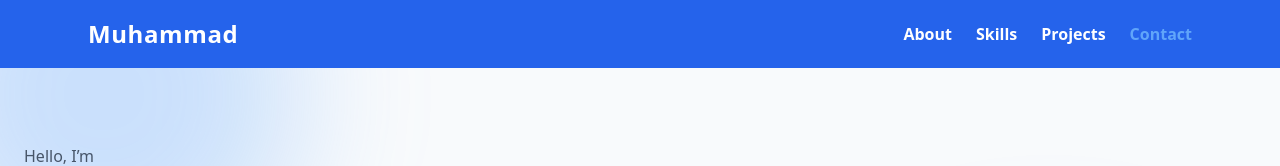
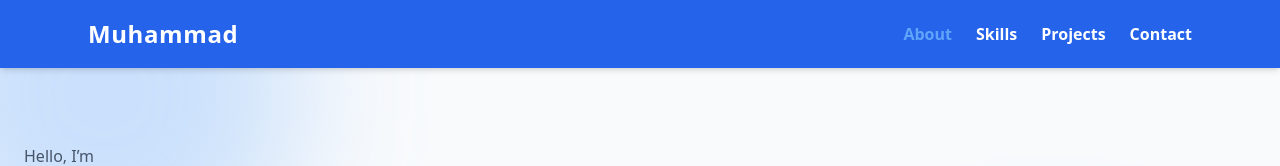
Before and after one commit to Abrahamalejolowo/Muhammad-portfolio-, a React (Vite) app: page / in a window 1280 px wide. Shown: the top 166 px of the page. Built offline with nearby package versions, Linux system fonts and the light colour scheme.

Commit message:
Make changes on navbar

```diff
--- a/src/components/Navbar.jsx
+++ b/src/components/Navbar.jsx
@@ -1,75 +1,56 @@
-import { useState, useEffect } from "react";
-import { motion, AnimatePresence } from "framer-motion";
+import { useState } from "react";
 import { FaBars, FaTimes } from "react-icons/fa";
 
 export default function Navbar() {
   const [open, setOpen] = useState(false);
-  const [active, setActive] = useState("#about"); // track active section
+  const [active, setActive] = useState("#about");
 
   const navLinks = [
-
     { href: "#about", label: "About" },
     { href: "#skills", label: "Skills" },
     { href: "#projects", label: "Projects" },
     { href: "#contact", label: "Contact" },
   ];
 
-
-  useEffect(() => {
-    const handleScroll = () => {
-      const nav = document.querySelector("nav");
-      if (window.scrollY > 20) nav.classList.add("shadow-xl");
-      else nav.classList.remove("shadow-xl");
-
-      // Active section detection
-      navLinks.forEach((link) => {
-        const section = document.querySelector(link.href);
-        if (section) {
-          const top = section.offsetTop - 100; // offset for fixed navbar
-          const bottom = top + section.offsetHeight;
-          if (window.scrollY >= top && window.scrollY < bottom) {
-            setActive(link.href);
-          }
-        }
-      });
-    };
-
-    window.addEventListener("scroll", handleScroll);
-    return () => window.removeEventListener("scroll", handleScroll);
-  }, []);
-
-  // Smooth scroll function with offset
-  const scrollToSection = (href) => {
+  const handleClick = (href) => {
+    setActive(href);
+    setOpen(false);
     const section = document.querySelector(href);
     if (section) {
-      const yOffset = -80; // navbar height offset
-      const y = section.getBoundingClientRect().top + window.pageYOffset + yOffset;
-      window.scrollTo({ top: y, behavior: "smooth" });
+      section.scrollIntoView({ behavior: "smooth", block: "start" });
     }
-    setOpen(false); // close mobile menu
   };
 
   return (
-    <nav className="fixed top-0 w-full bg-[#2563EB] text-white z-50 transition-shadow">
+    <nav className="fixed top-0 w-full bg-[#2563EB] text-white z-50 shadow-md">
       <div className="max-w-6xl mx-auto flex items-center justify-between px-6 py-4">
-        {/* Logo */}
-        <h1 className="font-bold text-[24px] tracking-wide">Muhammad</h1>
+        <h1
+          className="font-bold text-[24px] tracking-wide cursor-pointer"
+          onClick={() => {
+            setActive("#");
+            window.scrollTo({ top: 0, behavior: "smooth" });
+            setOpen(false);
+          }}
+        >
+          Muhammad
+        </h1>
 
         {/* Desktop Menu */}
-        <div className="hidden md:flex space-x-6 text-[16px] font-bold">
+        <div className="hidden md:flex space-x-6 font-bold text-[16px]">
           {navLinks.map((link) => (
-            <DesktopLink
+            <button
               key={link.href}
-              href={link.href}
-              active={active === link.href}
-              onClick={() => scrollToSection(link.href)}
+              onClick={() => handleClick(link.href)}
+              className={`transition-colors duration-300 ${
+                active === link.href ? "text-[#60A5FA]" : "hover:text-[#60A5FA]"
+              }`}
             >
               {link.label}
-            </DesktopLink>
+            </button>
           ))}
         </div>
 
-        {/* Mobile Toggle */}
+        {/* Mobile Menu Button */}
         <button
           onClick={() => setOpen(!open)}
           className="md:hidden text-2xl focus:outline-none"
@@ -79,58 +60,25 @@ export default function Navbar() {
       </div>
 
       {/* Mobile Menu */}
-      <AnimatePresence>
       {open && (
-          <motion.div
-            initial={{ height: 0, opacity: 0 }}
-            animate={{ height: "auto", opacity: 1 }}
-            exit={{ height: 0, opacity: 0 }}
-            transition={{ duration: 0.3 }}
-            className="md:hidden bg-[#2563EB] border-t border-white/20"
-          >
+        <div className="md:hidden bg-[#2563EB] border-t border-white/20">
           <div className="flex flex-col px-6 py-6 space-y-5 text-sm font-medium">
             {navLinks.map((link) => (
-                <MobileLink
+              <button
                 key={link.href}
-                  href={link.href}
-                  active={active === link.href}
-                  onClick={() => scrollToSection(link.href)}
+                onClick={() => handleClick(link.href)}
+                className={`w-full text-left transition-colors duration-300 ${
+                  active === link.href
+                    ? "text-[#60A5FA]"
+                    : "text-white hover:text-[#60A5FA]"
+                }`}
               >
                 {link.label}
-                </MobileLink>
+              </button>
             ))}
           </div>
-          </motion.div>
+        </div>
       )}
-      </AnimatePresence>
     </nav>
   );
 }
-
-/* Desktop Link */
-function DesktopLink({ href, children, onClick, active }) {
-  return (
-    <button
-      onClick={onClick}
-      className={`transition ${
-        active ? "text-[#60A5FA]" : "hover:text-[#60A5FA]"
-      }`}
-    >
-      {children}
-    </button>
-  );
-}
-
-/* Mobile Link */
-function MobileLink({ href, children, onClick, active }) {
-  return (
-    <button
-      onClick={onClick}
-      className={`text-left w-full transition ${
-        active ? "text-[#60A5FA]" : "text-white hover:text-[#60A5FA]"
-      }`}
-    >
-      {children}
-    </button>
-  );
-}
```
Lines whose indentation alone changed are shown as unchanged.
